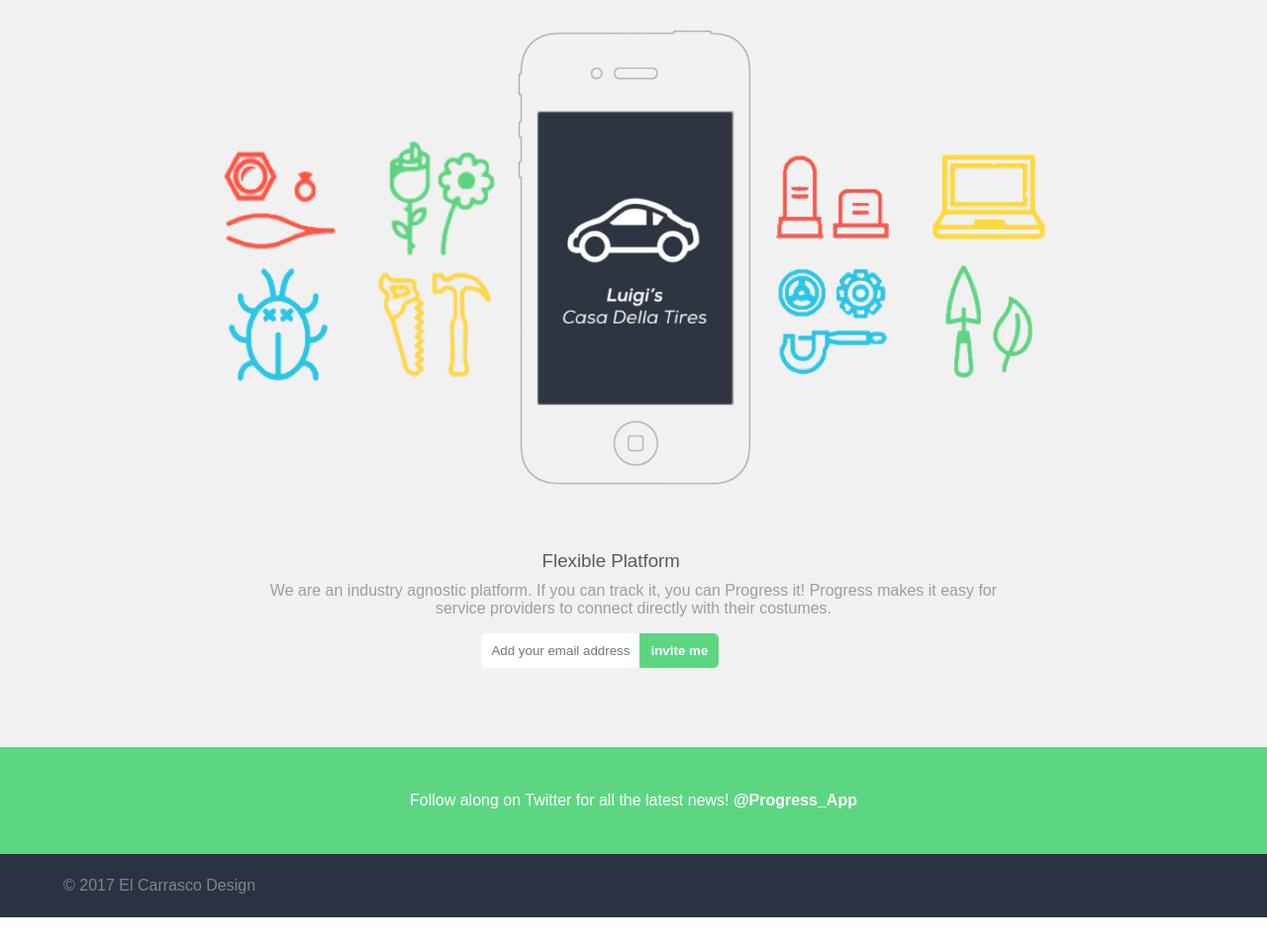
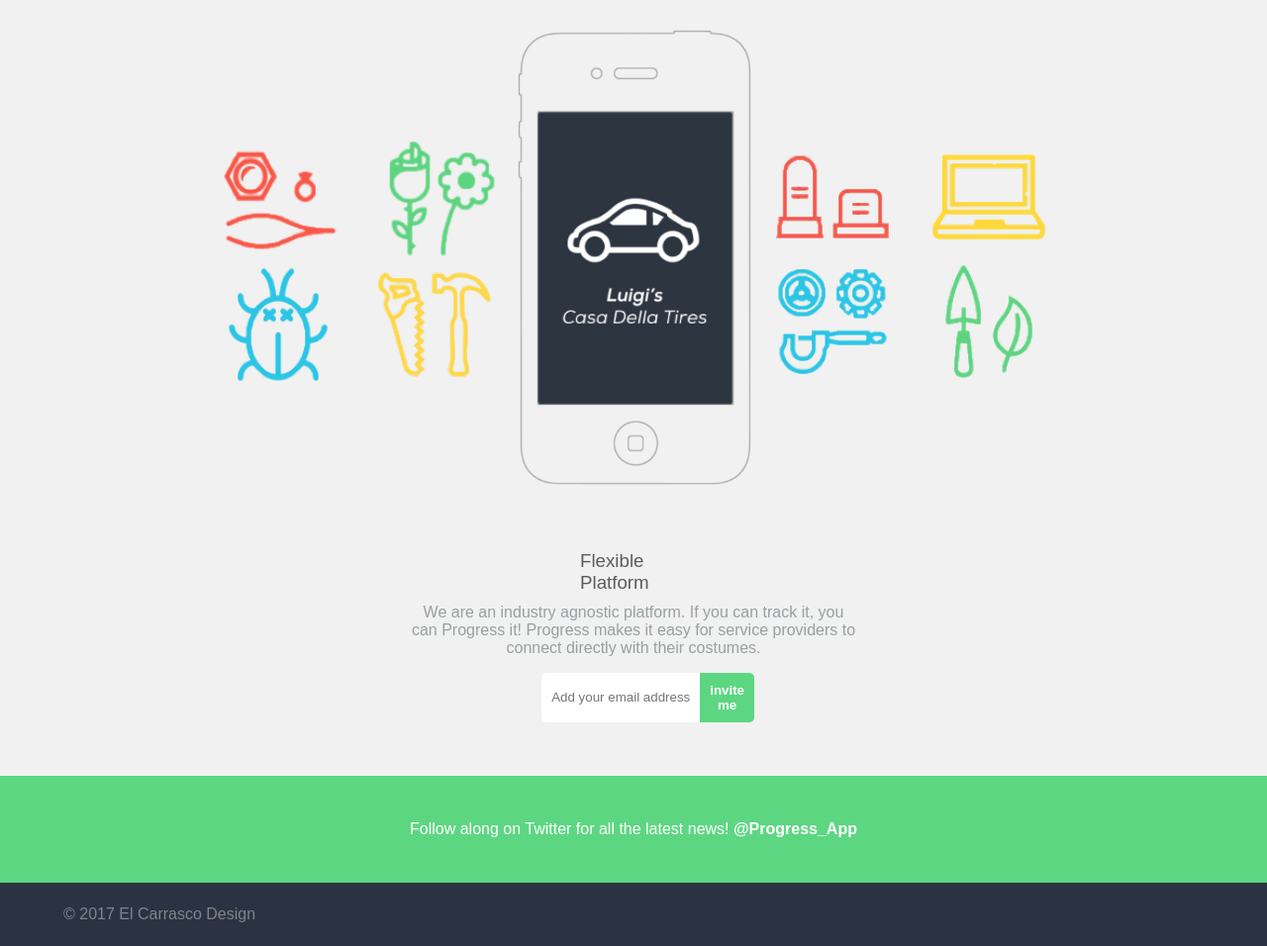
Before and after one commit to codexp-front-p4ga/progress, a plain HTML site: page index.html in a window 1280 px wide. Shown: the part 124-1080 px from the top of the page at 99% size. Before the commit the page ends 1051 px from the top, so only its background shows below. Drawn offline with Linux system fonts and the light colour scheme.

Commit message:
Updating Flexible section

```diff
--- a/css/styles.css
+++ b/css/styles.css
@@ -55,41 +55,40 @@
     align-self: center;
 }
 /*Flexible*/
-.flexible-platform {
+.flexible-platform{
     font-family: Arial, Helvetica, sans-serif;
     background-color: #f0f1f0;
+    display: flex;
+    flex-direction: column;
 }
-.flexible-platform__title {
+.flexible-platform__title{
     width: 50%;
     margin: 0 auto;
     padding: 10px;
     font-weight: 400;
     color: #5b5b5b;
-    display: flex;
-    flex-direction: row;
+    justify-content: center;
 }
-.flexible-platform__text {
+.flexible-platform__text{
     width: 70%;
     margin: 0 auto;
     color: #9a9fa2;
     text-align: center;
-    display: flex;
-    flex-direction: row;
+    justify-content: center;
 }
-.form {
-    width: 79%;
+.form{
+    width: 78.5%;
     padding: 1rem;
     margin: 0 auto;
     display: flex;
-    flex-direction: row;
 }
-.form__input {
+.form__input{
     width: 150px;
     padding: 5px;
     border: none;
     border-radius: 5px 0 0 5px;
 }
-.form__button {
+.form__button{
     width: 70px;
     padding:5px;
     background-color: #5dd682;
@@ -98,18 +97,20 @@
     border: none;
     border-radius: 0 5px 5px 0px;
 }
-.twitter {
+.twitter{
     font-weight: 500;
     background-color:#5dd682;
     color: white;
+    justify-content: center;
 }
-.twitter__text {
+.twitter__text{
     width: 72%;
     margin: 0 14%;
     padding: 15px;
     text-align: center;
+    justify-content: center
 }
-.twitter__link {
+.twitter__link{
     color:white;
     text-decoration: none;
     font-weight: bold;
@@ -142,35 +143,35 @@
         max-width: 6rem;
     }
     /*flexible*/
-    .flexible-platform__title {
+    .flexible-platform__title{
         width: 21%;
         margin: 0 auto;
         padding: 10px;
         font-weight: 400;
         color: #5b5b5b;
+        justify-content: center;
     }
-    .flexible-platform__text {
+    .flexible-platform__text{
         width: 57%;
         margin: 0 auto;
         color: #9a9fa2;
         text-align: center;
-        display: flex;
-        flex-direction: row;
+       justify-content: center;
     }
-    .form {
-        width: 35%;
+    .form{
+        width: 34.5%;
         padding: 0.7rem;
         margin: 2% auto;
         display: flex;
-        flex-direction: row;
+
     }
-    .form__input {
+    .form__input{
         width: 160px;
         padding: 10px;
         border: none;
         border-radius: 5px 0 0 5px;
     }
-    .form__button {
+    .form__button{
         width: 80px;
         padding: 10px;
         background-color: #5dd682;
@@ -179,11 +180,12 @@
         border: none;
         border-radius: 0 5px 5px 0px;
     }
-    .twitter {
+    .twitter{
         padding: 30px;
         font-weight: 500;
         background-color:#5dd682;
         color: white;
+        justify-content: center;
     }
     /*Footer*/
     .footer {
@@ -222,58 +224,57 @@
         flex-direction: row;
     }
     /*Flexible*/
-    .flexible-platform__title {
-        width: 16%;
-        margin: 0 42%;
+    .flexible-platform__title{
+        width: 10%;
+        margin: 0 auto;
         padding: 10px;
         font-weight: 400;
         color: #5b5b5b;
+        justify-content: center;
     }
-    .flexible-platform__text {
-        width: 59%;
-        margin: 0 20.5%;
+    .flexible-platform__text{
+        width: 35.5%;
+        margin: 0 auto;
         color: #9a9fa2;
         text-align: center;
+       justify-content: center;
+    }
+    .form{
+        width: 17%;
+        padding: 1rem;
+        margin: 0 auto 3% auto;
         display: flex;
-        flex-direction: row;
-        flex: content;
     }
-     .form {
-        width: 26.5%;
-        padding: 1rem;
-        margin: 0 auto 5% auto;
-        display: flex;
-        flex-direction: row;
-    }
+    /*Footer*/
     .footer__text {
          margin-left: 4rem;
     }
 }
 @media(min-width:2560px){
     /*section Flexible*/
-    .flexible-platform__title {
+    .flexible-platform__title{
         width: 6.5%;
         margin: 0 auto;
         padding: 10px;
         font-weight: 400;
         color: #5b5b5b;
+        justify-content: center;
     }
-    .flexible-platform__text {
+    .flexible-platform__text{
         width: 23.5%;
         margin: 0 auto;
         color: #9a9fa2;
         text-align: center;
-        display: flex;
-        flex-direction: row;
-        flex: content;
+        justify-content: center;
     }
-    .form {
+    .form{
         width: 10.5%;
         padding: 0.7rem;
         margin: 1.5% auto;
         display: flex;
         flex-direction: row;
     }
+    /*Footer*/
     .footer__text {
          margin-left: 6rem;
      }
```
